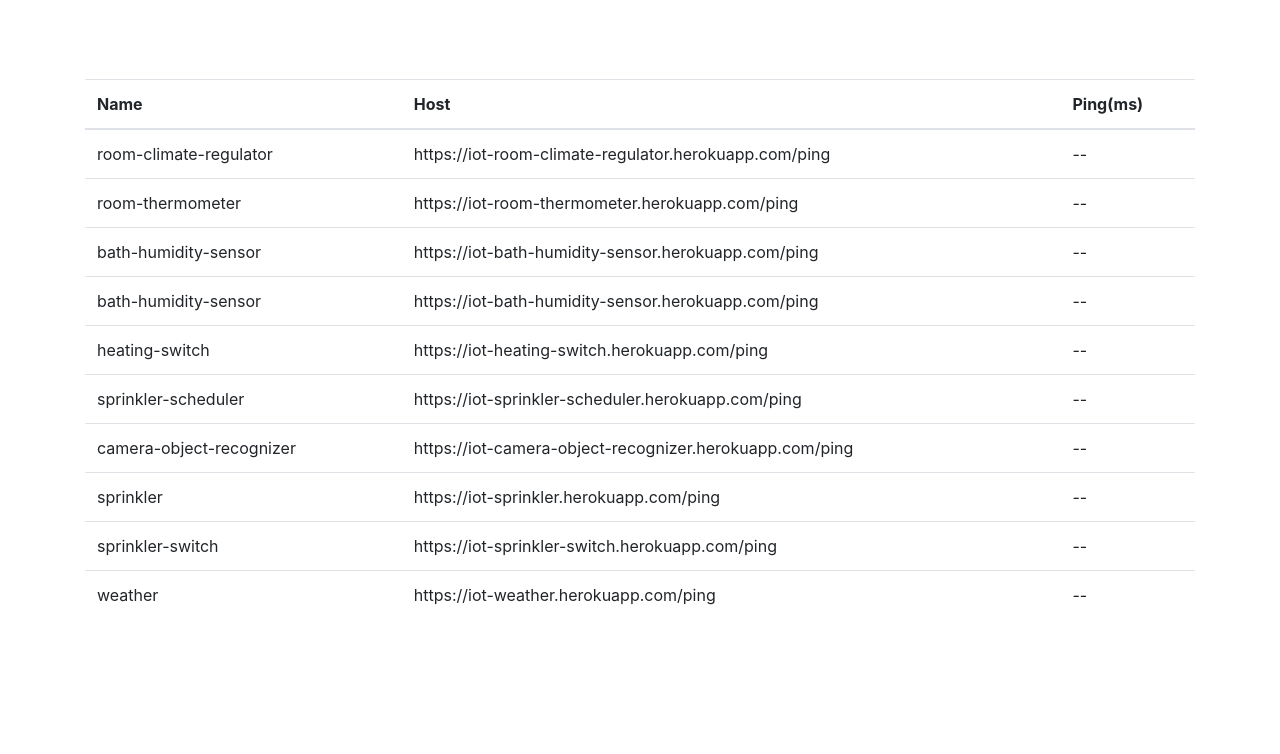
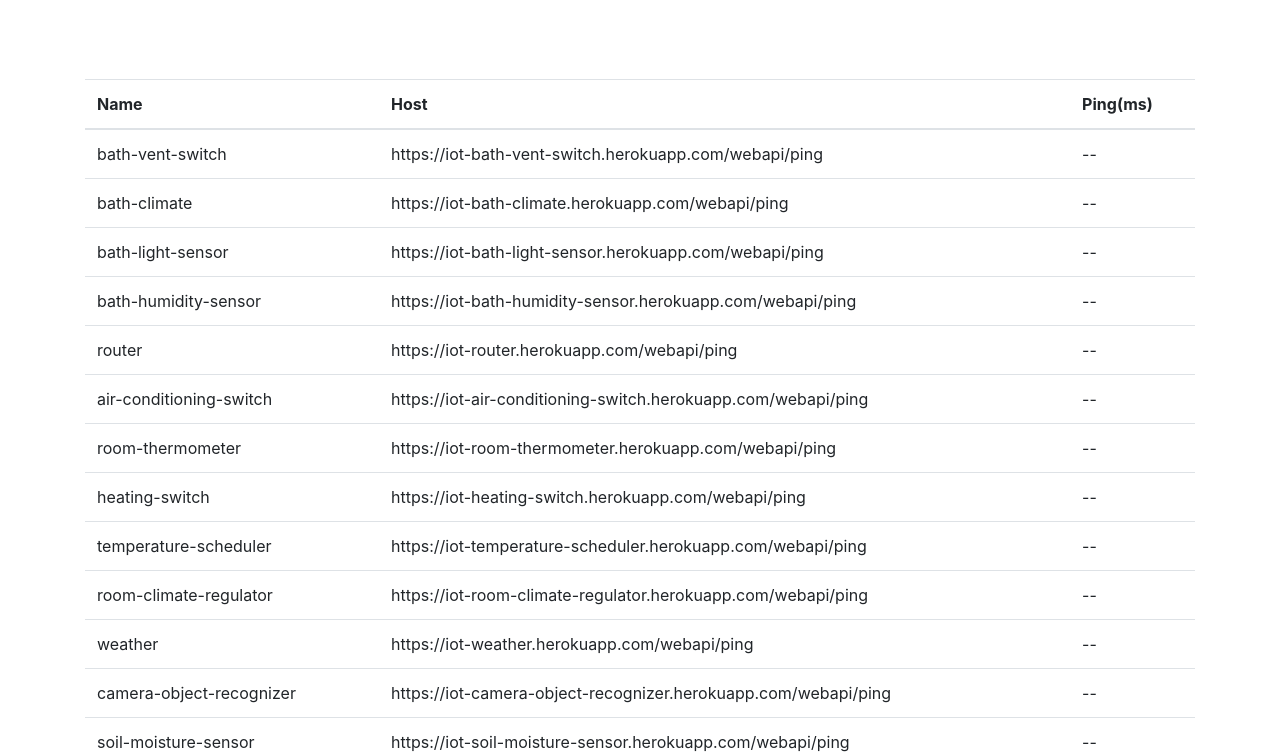
Before and after one commit to freeuni-sdp/iot-webui, a website: page public/html/index.html in a window 1280 px wide. Shown: the part 51-805 px from the top of the page. Drawn offline with nearby package versions, Linux system fonts and the light colour scheme; files that its build step writes are made by us from their sources; files whose address does not match are found by name.

Commit message:
changed pingstatus - added all ping services

```diff
--- a/public/html/pingstatus.html
+++ b/public/html/pingstatus.html
@@ -7,55 +7,91 @@
     </tr>
   </thead>
   <tbody>
+    <!-- bathroom  -->
     <tr>
-      <td class='td-name'>room-climate-regulator</td>
-      <td class='td-host'>https://iot-room-climate-regulator.herokuapp.com/ping</td>
+      <td class='td-name'>bath-vent-switch</td>
+      <td class='td-host'>https://iot-bath-vent-switch.herokuapp.com/webapi/ping</td>
+      <td class='td-ping'>--</td>
+    </tr>
+      <tr>
+      <td class='td-name'>bath-climate</td>
+      <td class='td-host'>https://iot-bath-climate.herokuapp.com/webapi/ping</td>
+      <td class='td-ping'>--</td>
+    </tr>
+    <tr>
+      <td class='td-name'>bath-light-sensor</td>
+      <td class='td-host'>https://iot-bath-light-sensor.herokuapp.com/webapi/ping</td>
+      <td class='td-ping'>--</td>
+    </tr>
+    <tr>
+      <td class='td-name'>bath-humidity-sensor</td>
+      <td class='td-host'>https://iot-bath-humidity-sensor.herokuapp.com/webapi/ping</td>
+      <td class='td-ping'>--</td>
+    </tr>
+    <!-- end bathroom -->
+    <!-- heating -->
+    <tr>
+      <td class='td-name'>router</td>
+      <td class='td-host'>https://iot-router.herokuapp.com/webapi/ping</td>
+      <td class='td-ping'>--</td>
+    </tr>
+    <tr>
+      <td class='td-name'>air-conditioning-switch</td>
+      <td class='td-host'>https://iot-air-conditioning-switch.herokuapp.com/webapi/ping</td>
       <td class='td-ping'>--</td>
     </tr>
     <tr>
       <td class='td-name'>room-thermometer</td>
-      <td class='td-host'>https://iot-room-thermometer.herokuapp.com/ping</td>
-      <td class='td-ping'>--</td>
-    </tr>
-    <tr>
-      <td class='td-name'>bath-humidity-sensor</td>
-      <td class='td-host'>https://iot-bath-humidity-sensor.herokuapp.com/ping</td>
-      <td class='td-ping'>--</td>
-    </tr>
-    <tr>
-      <td class='td-name'>bath-humidity-sensor</td>
-      <td class='td-host'>https://iot-bath-humidity-sensor.herokuapp.com/ping</td>
+      <td class='td-host'>https://iot-room-thermometer.herokuapp.com/webapi/ping</td>
       <td class='td-ping'>--</td>
     </tr>
     <tr>
       <td class='td-name'>heating-switch</td>
-      <td class='td-host'>https://iot-heating-switch.herokuapp.com/ping</td>
+      <td class='td-host'>https://iot-heating-switch.herokuapp.com/webapi/ping</td>
+      <td class='td-ping'>--</td>
+    </tr>
+    <tr>
+      <td class='td-name'>temperature-scheduler</td>
+      <td class='td-host'>https://iot-temperature-scheduler.herokuapp.com/webapi/ping</td>
+      <td class='td-ping'>--</td>
+    </tr>
+    <tr>
+      <td class='td-name'>room-climate-regulator</td>
+      <td class='td-host'>https://iot-room-climate-regulator.herokuapp.com/webapi/ping</td>
+      <td class='td-ping'>--</td>
+    </tr>
+    <!-- end heateing -->
+    <!-- garden -->
+    <tr>
+      <td class='td-name'>weather</td>
+      <td class='td-host'>https://iot-weather.herokuapp.com/webapi/ping</td>
+      <td class='td-ping'>--</td>
+    </tr>
+    <tr>
+      <td class='td-name'>camera-object-recognizer</td>
+      <td class='td-host'>https://iot-camera-object-recognizer.herokuapp.com/webapi/ping</td>
+      <td class='td-ping'>--</td>
+    </tr>
+    <tr>
+      <td class='td-name'>soil-moisture-sensor</td>
+      <td class='td-host'>https://iot-soil-moisture-sensor.herokuapp.com/webapi/ping</td>
+      <td class='td-ping'>--</td>
+    </tr>
+    <tr>
+      <td class='td-name'>sprinkler-switch</td>
+      <td class='td-host'>https://iot-sprinkler-switch.herokuapp.com/webapi/ping</td>
       <td class='td-ping'>--</td>
     </tr>
     <tr>
       <td class='td-name'>sprinkler-scheduler</td>
-      <td class='td-host'>https://iot-sprinkler-scheduler.herokuapp.com/ping</td>
-      <td class='td-ping'>--</td>
-    </tr>
-    <tr>
-      <td class='td-name'>camera-object-recognizer</td>
-      <td class='td-host'>https://iot-camera-object-recognizer.herokuapp.com/ping</td>
+      <td class='td-host'>https://iot-sprinkler-scheduler.herokuapp.com/webapi/ping</td>
       <td class='td-ping'>--</td>
     </tr>
     <tr>
       <td class='td-name'>sprinkler</td>
-      <td class='td-host'>https://iot-sprinkler.herokuapp.com/ping</td>
+      <td class='td-host'>https://iot-sprinkler.herokuapp.com/webapi/ping</td>
       <td class='td-ping'>--</td>
     </tr>
-    <tr>
-      <td class='td-name'>sprinkler-switch</td>
-      <td class='td-host'>https://iot-sprinkler-switch.herokuapp.com/ping</td>
-      <td class='td-ping'>--</td>
-    </tr>
-    <tr>
-      <td class='td-name'>weather</td>
-      <td class='td-host'>https://iot-weather.herokuapp.com/ping</td>
-      <td class='td-ping'>--</td>
-    </tr>
+    <!-- end garden -->
   </tbody>
 </table>
```
